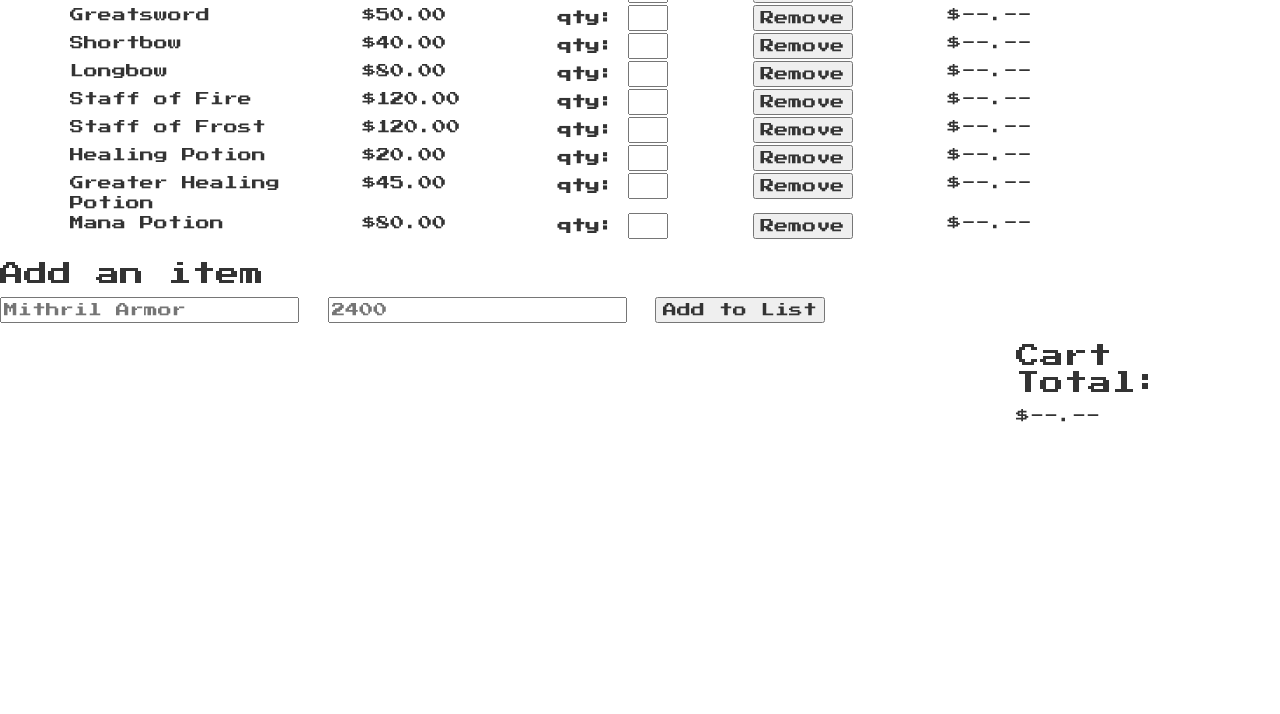
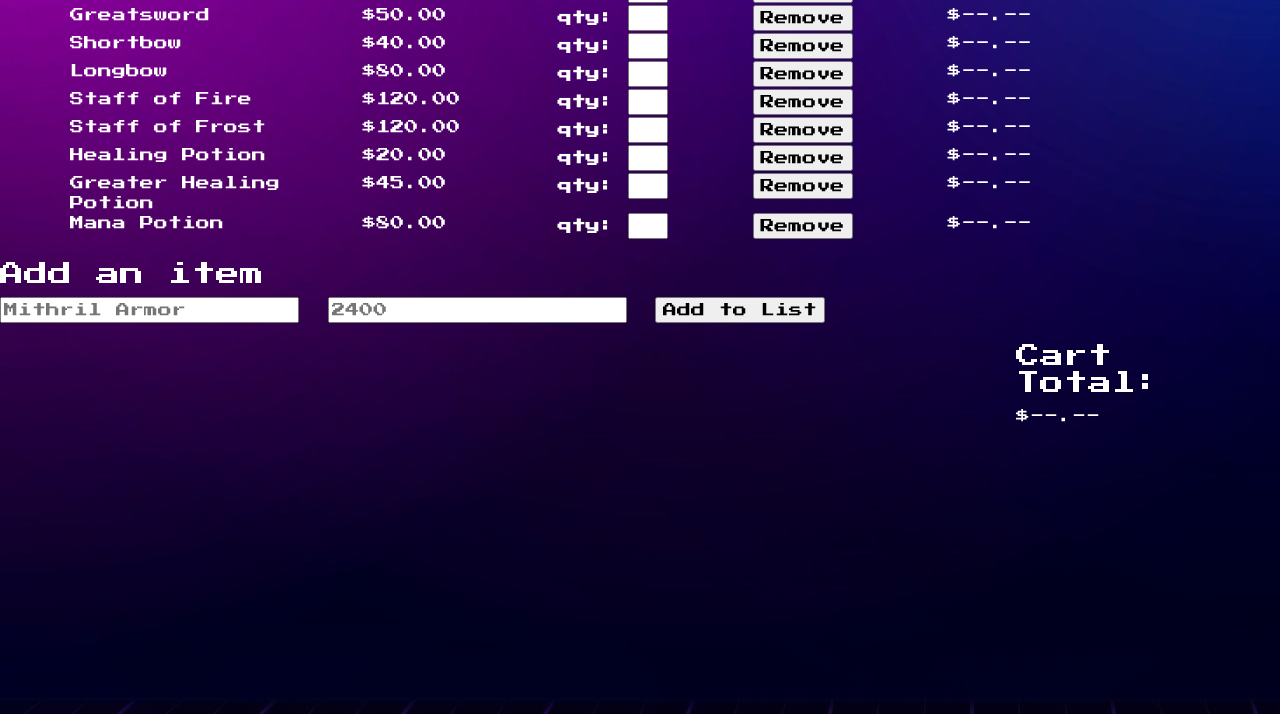
Before and after one commit to ryancreative/shopping-cart-assignment, a plain HTML site: page index.html in a window 1280 px wide. Shown: the part 86-800 px from the top of the page. Drawn offline with nearby package versions, Linux system fonts and the light colour scheme.

Commit message:
added css styling

```diff
--- a/css/custom.css
+++ b/css/custom.css
@@ -3,6 +3,11 @@
 }
 body{
   font-family: 'Press Start 2P', sans-serif;
+  background-image: url("/images/cart-background.jpg") ;
+  color: white;
+}
+button {
+  color: black
 }
 
 .final-total{
```
Also changed, not shown: images/cart-background.jpg (added).
